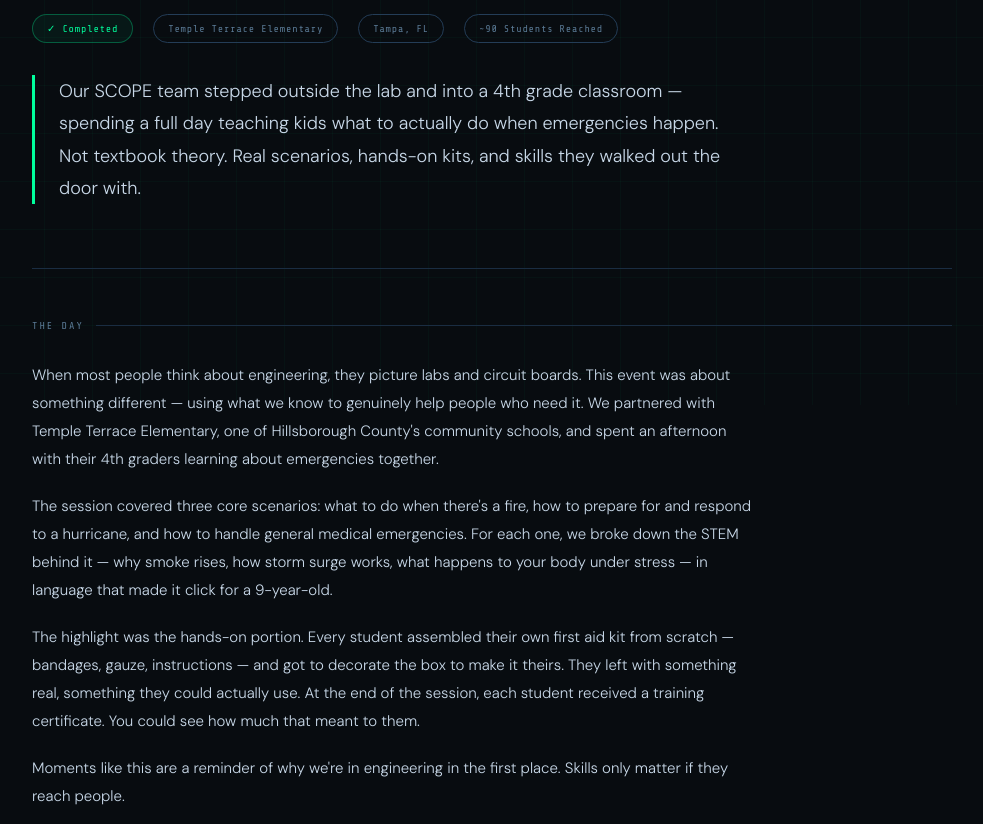
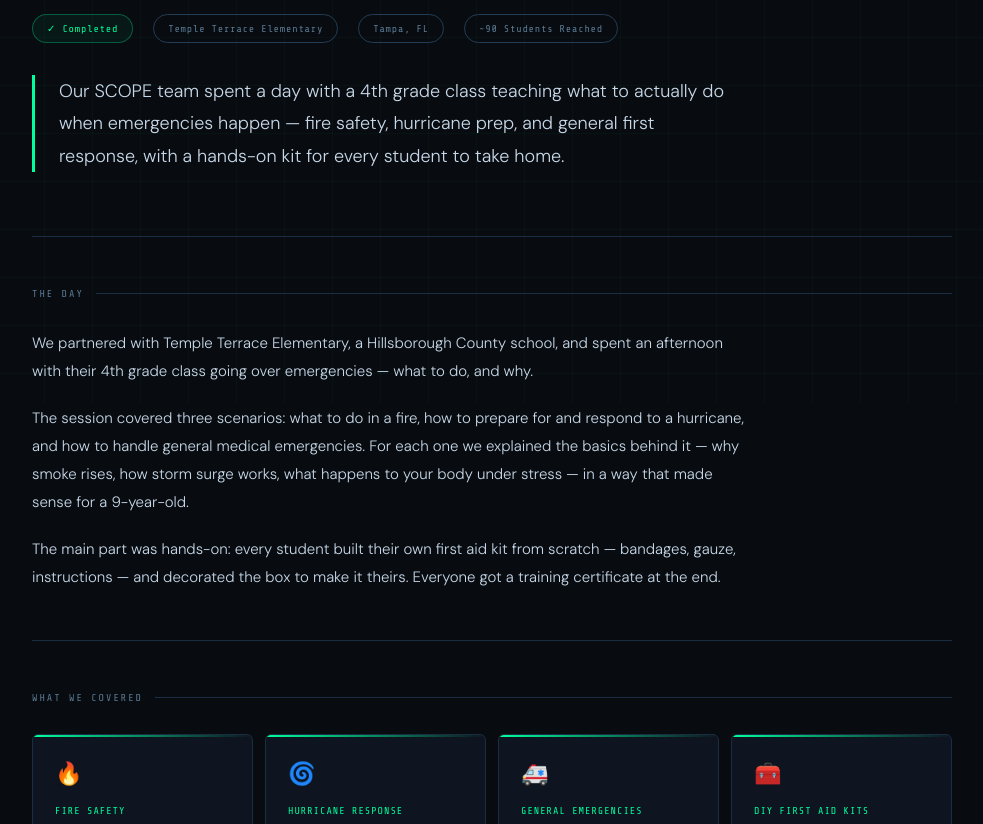
Before and after one commit to shibib-1/farhanshibib.github.io, a plain HTML site: page community.html in a window 1280 px wide. Shown: the part 395-1219 px from the top of the page, without its empty margins (148-1131 px from the left). Drawn offline with nearby package versions, Linux system fonts and the light colour scheme.

Commit message:
Revise community event details and navigation
Updated the community event description and improved clarity.

```diff
--- a/community.html
+++ b/community.html
@@ -220,7 +220,7 @@
   <ul class="nav-links">
     <li><a href="index.html#projects">Projects</a></li>
     <li><a href="index.html#community" class="active">Community</a></li>
-    <li><a href="index.html#journal">Journal</a></li>
+    <li><a href="index.html#leadership">Leadership</a></li>
     <li><a href="index.html#contact">Contact</a></li>
   </ul>
 </nav>
@@ -239,9 +239,9 @@
       <span class="meta-chip">~90 Students Reached</span>
     </div>
     <p class="event-lead">
-      Our SCOPE team stepped outside the lab and into a 4th grade classroom — spending a full day
-      teaching kids what to actually do when emergencies happen. Not textbook theory.
-      Real scenarios, hands-on kits, and skills they walked out the door with.
+      Our SCOPE team spent a day with a 4th grade class teaching what to actually do when
+      emergencies happen — fire safety, hurricane prep, and general first response, with a
+      hands-on kit for every student to take home.
     </p>
   </div>
 
@@ -250,26 +250,19 @@
   <div class="label">The Day</div>
   <div class="story">
     <p>
-      When most people think about engineering, they picture labs and circuit boards. This event
-      was about something different — using what we know to genuinely help people who need it.
-      We partnered with Temple Terrace Elementary, one of Hillsborough County's community schools,
-      and spent an afternoon with their 4th graders learning about emergencies together.
+      We partnered with Temple Terrace Elementary, a Hillsborough County school, and spent an
+      afternoon with their 4th grade class going over emergencies — what to do, and why.
     </p>
     <p>
-      The session covered three core scenarios: what to do when there's a fire, how to prepare
-      for and respond to a hurricane, and how to handle general medical emergencies. For each one,
-      we broke down the STEM behind it — why smoke rises, how storm surge works, what happens to
-      your body under stress — in language that made it click for a 9-year-old.
+      The session covered three scenarios: what to do in a fire, how to prepare for and respond
+      to a hurricane, and how to handle general medical emergencies. For each one we explained
+      the basics behind it — why smoke rises, how storm surge works, what happens to your body
+      under stress — in a way that made sense for a 9-year-old.
     </p>
     <p>
-      The highlight was the hands-on portion. Every student assembled their own first aid kit from
-      scratch — bandages, gauze, instructions — and got to decorate the box to make it theirs.
-      They left with something real, something they could actually use. At the end of the session,
-      each student received a training certificate. You could see how much that meant to them.
-    </p>
-    <p>
-      Moments like this are a reminder of why we're in engineering in the first place.
-      Skills only matter if they reach people.
+      The main part was hands-on: every student built their own first aid kit from scratch —
+      bandages, gauze, instructions — and decorated the box to make it theirs. Everyone got a
+      training certificate at the end.
     </p>
   </div>
 
@@ -345,9 +338,8 @@
     <div class="cert-text">
       <h3>Every student walked out certified.</h3>
       <p>
-        At the end of the session, each 4th grader received a hands-on training certificate —
-        a real takeaway that said: you learned something today that could help someone.
-        That's the whole point.
+        At the end of the session, each 4th grader received a hands-on training certificate to
+        take home along with their first aid kit.
       </p>
     </div>
   </div>
```
